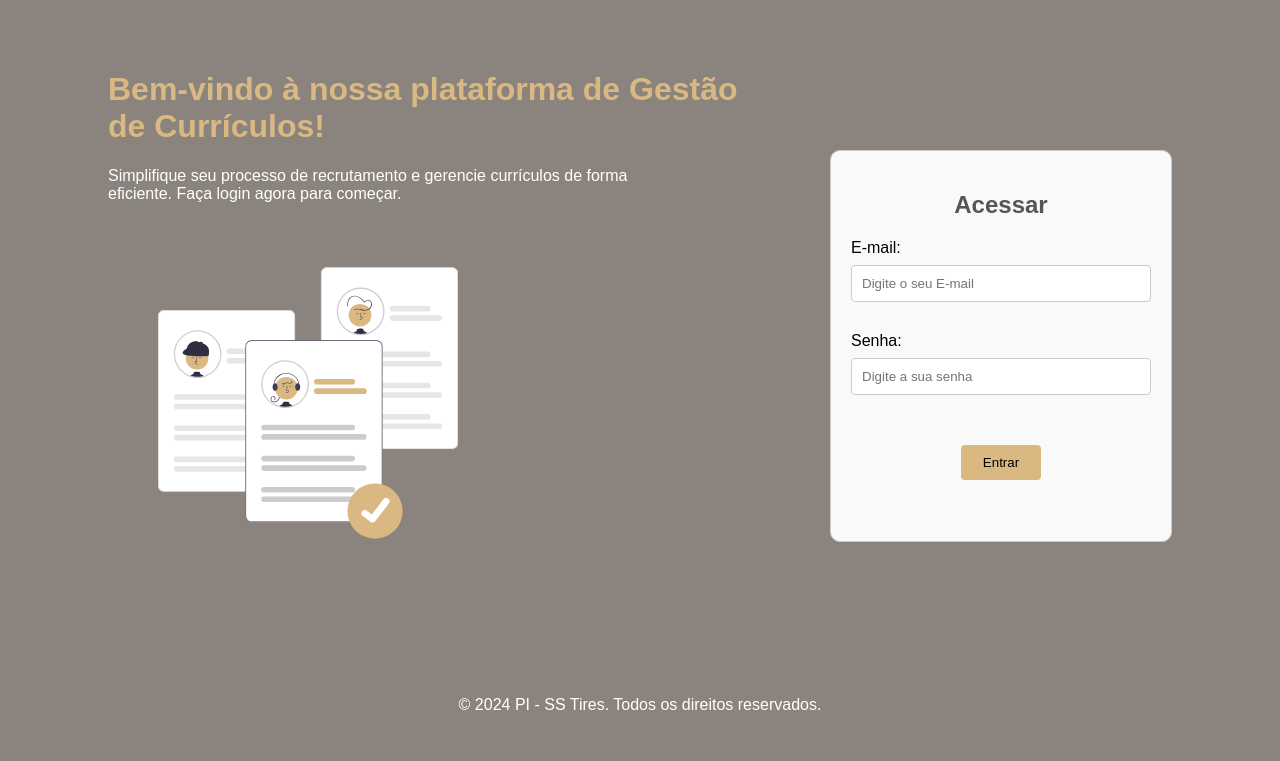
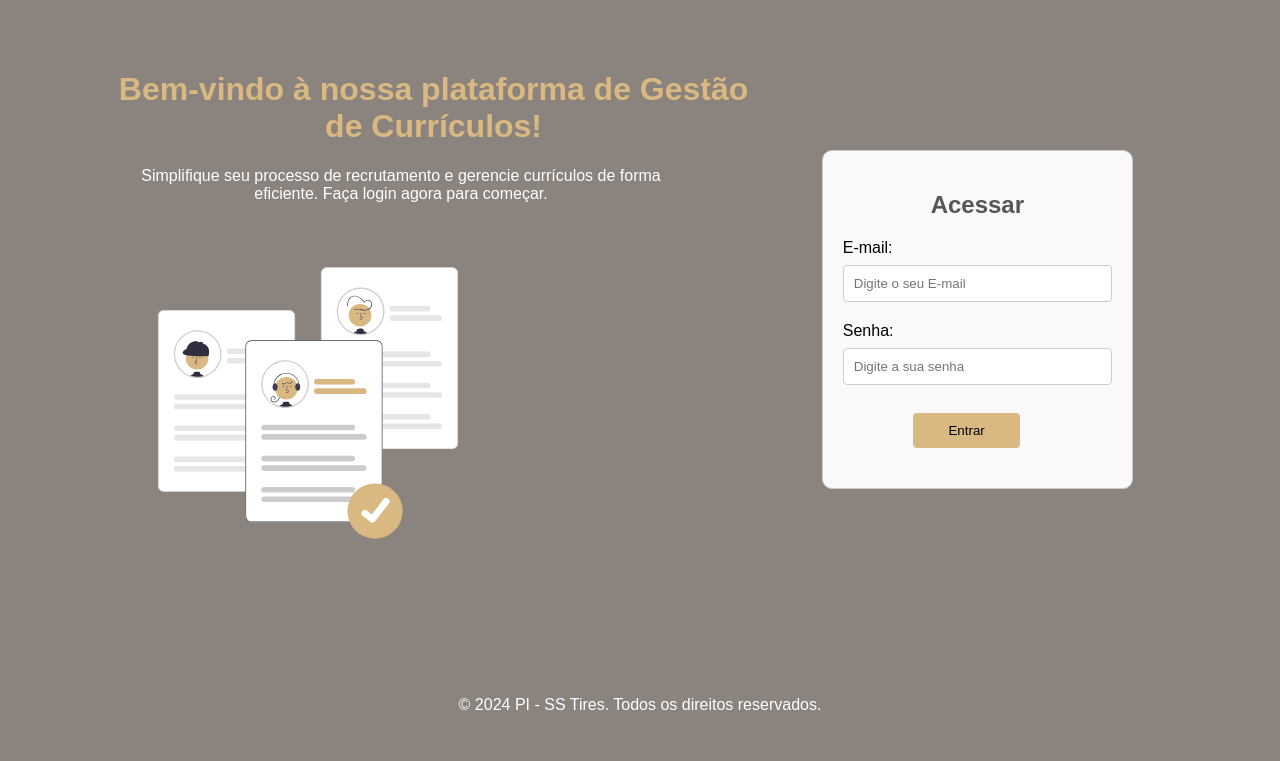
Before and after one commit to Mitsu325/univesp-projeto-integrador-I, a Django app: page /managers/index.html in a window 1280 px wide. Shown: the part 74-835 px from the top of the page. Run offline with Django 4.2, Linux system fonts and the light colour scheme; some libraries are stand-ins or nearby versions.

Commit message:
managers-template-responsive

```diff
--- a/static/css/managers.css
+++ b/static/css/managers.css
@@ -2,80 +2,89 @@ body {
     font-family: Arial, sans-serif;
     background-color: #8B847E;
 }
+
 .head {
     margin: 30px;
 }
+
 .body-container {
     display: flex;
-    margin: 50px;
-    margin-right: 100px;
+     margin: 50px;
+    margin-right: 10%; /* Margem direita menor em telas menores */
 }
+
 .container-info {
     margin: 50px;
     margin-top: 0;
     margin-bottom: 0;
 }
+
 .title-managers h1 {
     width: 100%;
     color: #D9B882;
-    text-justify: auto;
+    text-align: center; /* Centralizar o texto */
 }
+
 .description-managers {
-    margin-right: 150px;
+    margin-right: 10%; /* Margem direita menor em telas menores */
+    margin-bottom: 50px; /* Adicionando espaço extra entre elementos */
 }
+
 .description-managers h2 {
     width: 100%;
     color: white;
-    text-justify: auto;
-    font-size:medium;
+    text-align: center; /* Centralizar o texto */
+    font-size: medium;
     font-weight: 100;
 }
+
 .form-image {
     margin: 50px;
 }
+
 .container-form {
     margin-top: 100px;
 }
+
 .login-container {
-    width: 300px;
-    height: 350px;
+    width: 80%; /* Reduzir a largura do contêiner para se ajustar melhor em telas menores */
+    max-width: 400px; /* Definir uma largura máxima para evitar que o contêiner fique muito grande */
     margin: 0 auto;
     padding: 20px;
     border: 1px solid #ccc;
     border-radius: 10px;
     background-color: #f9f9f9;
 }
+
 .login-container h2 {
     text-align: center;
     color: #565559;
 }
+
 .login-container input[type="text"],
 .login-container input[type="password"],
 .login-container input[type="submit"] {
     width: 100%;
     padding: 10px;
     margin: 8px 0;
-    margin-bottom: 30px;
+    margin-bottom: 20px; /* Reduzir a margem inferior dos inputs */
     display: inline-block;
     border: 1px solid #ccc;
     border-radius: 4px;
     box-sizing: border-box;
 }
+
 .login-container input[type="submit"] {
     background-color: #D9B882;
     color: black;
     border: none;
     cursor: pointer;
-    width: 80px;
     text-align: center;
-    margin-top: 20px;
-    margin-left: 110px;
-    margin-right: 150px;
-    margin-bottom: 50px;
+    width: 40%; /* Largura total do botão */
+    margin-left: 70px;
+
 }
-.login-container input[type="submit"]:hover {
-    background-color: #da9f42;
-}
+
 footer {
     display: flex;
     justify-content: center;
@@ -83,3 +92,22 @@ footer {
     height: 12vh;
     color: white;
 }
+
+/* Consulta de mídia para telas menores */
+@media screen and (max-width: 768px) {
+    .body-container {
+        margin-right: 5%; /* Reduzir ainda mais a margem direita */
+    }
+    .description-managers {
+        margin-right: 5%; /* Reduzir ainda mais a margem direita */
+    }
+}
+@media only screen and (max-width: 1000px) {
+    .form-image {
+        display: none;
+    }
+    .body-container {
+        flex-direction: column;
+    }
+
+}
```
